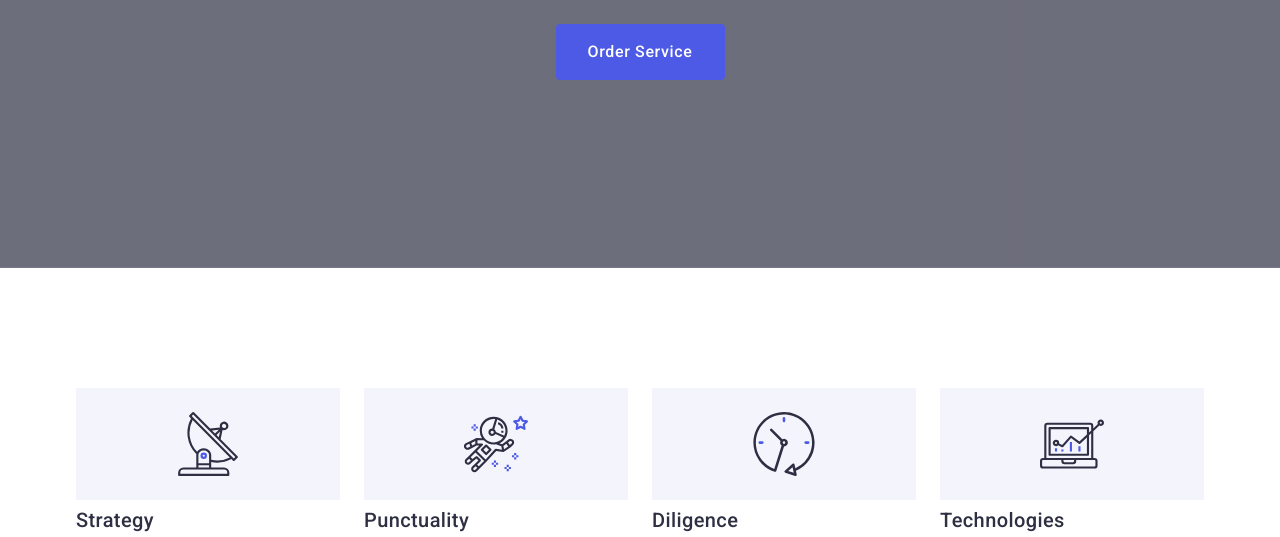
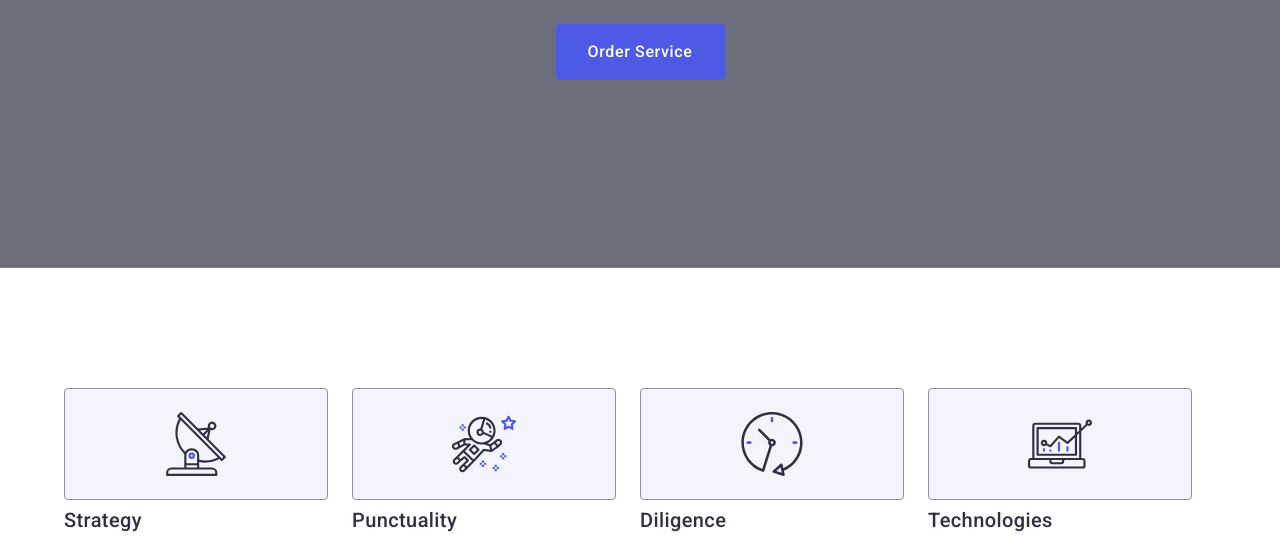
Before and after one commit to IvanVsemDobra/goit-markup-hw-04, a plain HTML site: page index.html in a window 1280 px wide. Shown: the part 405-942 px from the top of the page. Drawn offline with nearby package versions, Linux system fonts and the light colour scheme; a web font is replaced by a local one.

Commit message:
Update files

```diff
--- a/css/styles.css
+++ b/css/styles.css
@@ -229,7 +229,7 @@ h3 {
     position: relative;
     max-width: 1440px;
     width: auto;
-    background-image: linear-gradient(180deg, rgba(46, 47, 66, 0.7) 0%, rgba(46, 47, 66, 0.7) 100%),
+    background-image: linear-gradient(rgba(46, 47, 66, 0.7), rgba(46, 47, 66, 0.7)),
         url(../images/people-office\ 1-min.jpg );
     background-repeat: no-repeat;
     background-size: cover;
@@ -277,6 +277,7 @@ h3 {
     padding-top: 120px;
     padding-bottom: 120px;
     background: var(--white);
+
 }
 .section-hero-h {
 
@@ -285,7 +286,6 @@ h3 {
     display: flex;
     align-items: center;
     justify-content: center;
-    flex-basis: calc((100% - 3 * 24px) / 4)
 
 }
 .visually-hidden {
@@ -300,17 +300,32 @@ h3 {
     clip: rect(0 0 0 0);
     overflow: hidden;
 }
+
 .section-list {
     display: flex;
     list-style: none;
     padding: 0;
     margin: 0;
     text-decoration: none;
-    gap: 24px;
+    flex-basis: calc((100% - 3 * 24px) / 4);
 }
 .section-item {
-    width: calc((100% - 3*24px)/4)
+    gap: 8px;
 }
+.imeges-box {
+    display: flex;
+    align-items: center;
+    justify-content: center;
+    width: 264px;
+    height: 112px;
+    background-color: var(--cloud);
+    border-radius: 4px;
+    border: 1px solid var(--light-slate);
+    margin-right: 24px;
+    margin-bottom: 8px;
+}
+
+
 .section-hero-hi {
     font-family: var(--font-family);
     font-weight: 500;
@@ -321,19 +336,10 @@ h3 {
     margin-bottom: 8px;
 }
 
-.item-link {
-    display: block;
-    box-sizing: border-box;
-    padding: 24px 100px;
-    width: 264px;
-    height: 112px;
-    margin-bottom: 8px;
-    background-color: var(--cloud);
-}
-
 .section-text {
     line-height: 1.5;
     letter-spacing: 0.02em;
+    margin-right: 24px;
 }
 
 
@@ -475,10 +481,7 @@ stroke: var(--iris);
     display: flex;
 
 }
-.foooter-logo-box {
-    display: block;
-    margin-right: 120px;
-}
+
 .container-cocial {
     display: flex;
     flex-direction: column;
--- a/index.html
+++ b/index.html
@@ -70,25 +70,24 @@
          <section class="section">
              <div class="container container-section">
                 <h2 class="section-hero-h visually-hidden">Our Services</h2>
-
                     <ul class="section-list">
                             <li class="section-item">
-                        <a class="link item-link" href=""><svg class="img iteam-icon" width="64px" height="64px">
+
+                                <div class="imeges-box"><svg class="img iteam-icon" width="64" height="64">
                                 <use href="./images/icons.svg#icon-antenna">
                                 </use>
-                            </svg></a>
+                                </svg></div>
                                     <h3 class="section-hero-hi">Strategy</h3>
 
                                 <p class="section-text">Our goal is to identify the business problem to walk
                             away with the perfect and creative solution.
                                 </p>
-
                             </li>
                             <li class="section-item">
-                        <a class="link item-link" href=""><svg class="img iteam-icon" width="64px" height="64px">
+                                <div class="imeges-box"><svg class="img iteam-icon" width="64" height="64">
                                 <use href="./images/icons.svg#icon-astronaut">
                                 </use>
-                            </svg></a>
+                                </svg></div>
                                 <h3 class="section-hero-hi">Punctuality</h3>
 
                                 <p class="section-text">Bring the key message to the brand's audience for
@@ -97,10 +96,10 @@
                                 </p>
                             </li>
                             <li class="section-item">
-                        <a class="link item-link" href=""><svg class="img iteam-icon" width="64px" height="64px">
+                                <div class="imeges-box"><svg class="img iteam-icon" width="64" height="64">
                                 <use href="./images/icons.svg#icon-clock">
                                 </use>
-                            </svg></a>
+                            </svg></div>
                          <h3 class="section-hero-hi">Diligence</h3>
 
                              <p class="section-text">Research and confirm brands with the strongest
@@ -108,10 +107,10 @@
                              </p>
                         </li>
                          <li class="section-item">
-                        <a class="link item-link" href=""><svg class="img iteam-icon" width="64px" height="64px">
+                        <div class="imeges-box"><svg class="img iteam-icon" width="64" height="64">
                                 <use href="./images/icons.svg#icon-diagram">
                                 </use>
-                            </svg></a>
+                            </svg></div>
                          <h3 class="section-hero-hi">Technologies</h3>
 
                              <p class="section-text">Design practice focused on digital experiences. We
@@ -119,6 +118,7 @@
                              problem-solving.
                              </p>
                         </li>
+                        </div>
                     </ul>
              </div>
          </section>
```
Lines whose indentation alone changed are shown as unchanged.
